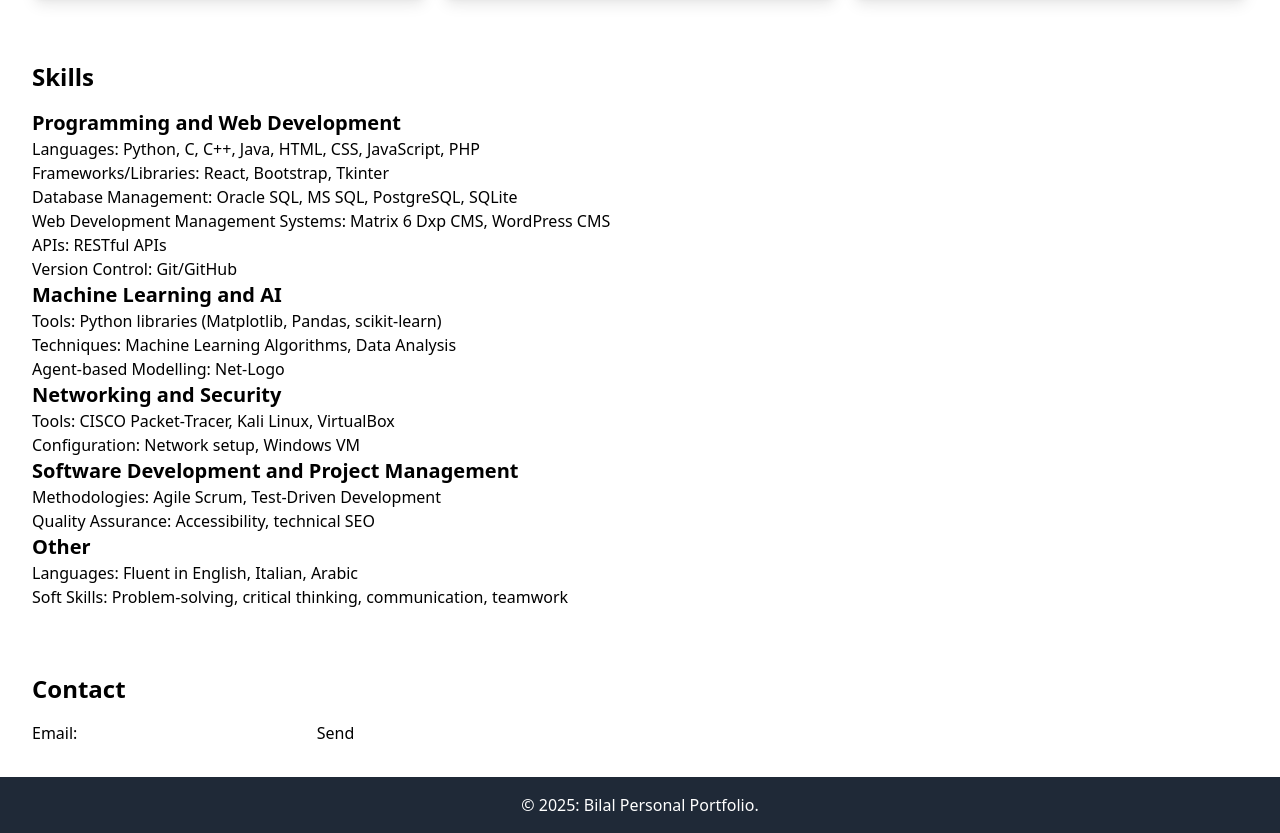
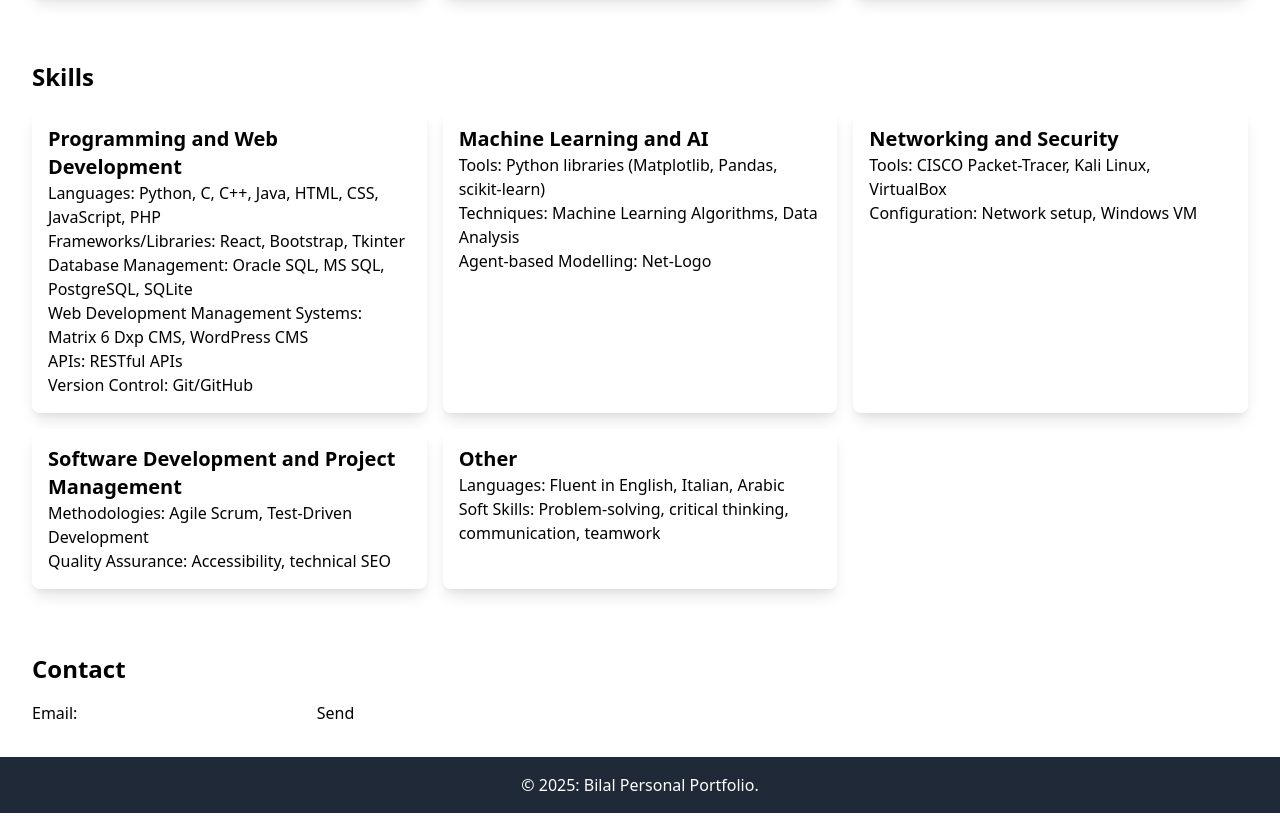
Before and after one commit to Bilal-121/Portfolio-Website, a plain HTML site: page index.html in a window 1280 px wide. Shown: the part 1063-1896 px from the top of the page. Drawn offline with nearby package versions, Linux system fonts and the light colour scheme; a web font is replaced by a local one.

Commit message:
readded the div element in the skill section

```diff
--- a/index.html
+++ b/index.html
@@ -91,6 +91,8 @@
         <!-- 3 about my skills section -->
         <section id="skills" class="p-8">
             <h2 class="text-2xl font-bold mb-4">Skills</h2>
+            <div class="grid grid-cols-1 md:grid-cols-2 lg:grid-cols-3 gap-4">
+                <div class="bg-white shadow-lg rounded-lg p-4">
                     <h3 class="text-xl font-bold">Programming and Web Development</h3>
                     <ul>
                         <li><b></b>Languages: Python, C, C++, Java, HTML, CSS, JavaScript, PHP</li>
@@ -100,30 +102,40 @@
                         <li>APIs: RESTful APIs</li>
                         <li>Version Control: Git/GitHub</li>
                     </ul>
-
+                </div>
+                <div class="bg-white shadow-lg rounded-lg p-4">
                     <h3 class="text-xl font-bold">Machine Learning and AI</h3>
                     <ul>
                         <li>Tools: Python libraries (Matplotlib, Pandas, scikit-learn)</li>
                         <li>Techniques: Machine Learning Algorithms, Data Analysis</li>
                         <li>Agent-based Modelling: Net-Logo</li>
                     </ul>
+                </div>
 
+                <div class="bg-white shadow-lg rounded-lg p-4">
                     <h3 class="text-xl font-bold">Networking and Security</h3>
                     <ul>
                         <li>Tools: CISCO Packet-Tracer, Kali Linux, VirtualBox</li>
                         <li>Configuration: Network setup, Windows VM</li>
                     </ul>
+                </div>
 
+                <div class="bg-white shadow-lg rounded-lg p-4">
                     <h3 class="text-xl font-bold">Software Development and Project Management</h3>
                     <ul>
                         <li>Methodologies: Agile Scrum, Test-Driven Development</li>
                         <li>Quality Assurance: Accessibility, technical SEO</li>
                     </ul>
+                </div>
+
+                <div class="bg-white shadow-lg rounded-lg p-4">
                     <h3 class="text-xl font-bold">Other</h3>
                     <ul>
                         <li>Languages: Fluent in English, Italian, Arabic</li>
                         <li>Soft Skills: Problem-solving, critical thinking, communication, teamwork</li>
                     </ul>
+                </div>
+            </div>
         </section>
 
         <!-- 4 about how to contact me section -->
```
Lines whose indentation alone changed are shown as unchanged.
